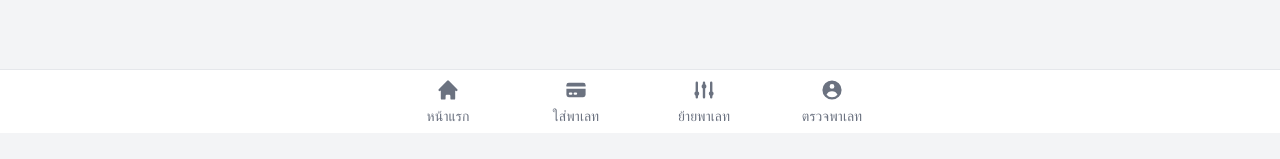
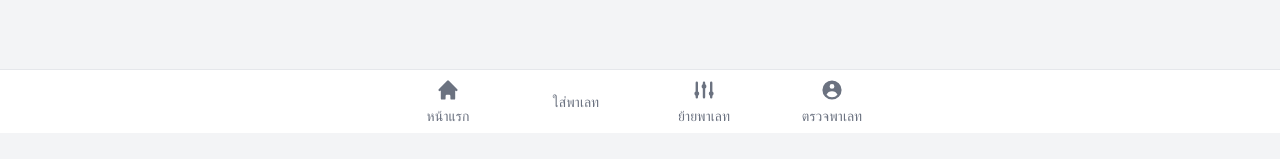
Before and after one commit to IARC-Programing/warehouse-miniapp, a React (Create React App) app: page / in a window 1280 px wide. Shown: the part 667-826 px from the top of the page. Built offline with nearby package versions, Linux system fonts and the light colour scheme.

Commit message:
✨ Update หน้า Insert pallet

```diff
--- a/package.json
+++ b/package.json
@@ -6,6 +6,10 @@
     "@emotion/react": "^11.11.0",
     "@emotion/styled": "^11.11.0",
     "@fortawesome/fontawesome-free": "^6.4.0",
+    "@fortawesome/fontawesome-svg-core": "^6.4.0",
+    "@fortawesome/free-regular-svg-icons": "^6.4.0",
+    "@fortawesome/free-solid-svg-icons": "^6.4.0",
+    "@fortawesome/react-fontawesome": "^0.2.0",
     "@mui/joy": "^5.0.0-alpha.78",
     "@testing-library/jest-dom": "^5.16.5",
     "@testing-library/react": "^13.4.0",
--- a/src/components/BottomNav.jsx
+++ b/src/components/BottomNav.jsx
@@ -1,5 +1,6 @@
 import React from "react";
 import { Link } from "react-router-dom";
+import { FontAwesomeIcon } from "@fortawesome/react-fontawesome";
 
 function BottomNav() {
   return (
@@ -23,28 +24,16 @@ function BottomNav() {
               หน้าแรก
             </span>
           </Link>
-          <button
+          <Link
+            to='/insert'
             type='button'
             className='inline-flex flex-col items-center justify-center px-5 hover:bg-gray-50 dark:hover:bg-gray-800 group'
           >
-            <svg
-              className='w-6 h-6 mb-1 text-gray-500 dark:text-gray-400 group-hover:text-blue-600 dark:group-hover:text-blue-500'
-              fill='currentColor'
-              viewBox='0 0 20 20'
-              xmlns='http://www.w3.org/2000/svg'
-              aria-hidden='true'
-            >
-              <path d='M4 4a2 2 0 00-2 2v1h16V6a2 2 0 00-2-2H4z'></path>
-              <path
-                clip-rule='evenodd'
-                fill-rule='evenodd'
-                d='M18 9H2v5a2 2 0 002 2h12a2 2 0 002-2V9zM4 13a1 1 0 011-1h1a1 1 0 110 2H5a1 1 0 01-1-1zm5-1a1 1 0 100 2h1a1 1 0 100-2H9z'
-              ></path>
-            </svg>
+            <FontAwesomeIcon icon='fa-solid fa-pallet' />
             <span className='text-sm text-gray-500 dark:text-gray-400 group-hover:text-blue-600 dark:group-hover:text-blue-500'>
               ใส่พาเลท
             </span>
-          </button>
+          </Link>
           <button
             type='button'
             className='inline-flex flex-col items-center justify-center px-5 hover:bg-gray-50 dark:hover:bg-gray-800 group'
--- a/src/index.js
+++ b/src/index.js
@@ -2,6 +2,7 @@ import React from "react";
 import ReactDOM from "react-dom/client";
 import "./index.css";
 import App from "./App";
+import "@fortawesome/fontawesome-free/css/fontawesome.min.css";
 import reportWebVitals from "./reportWebVitals";
 
 const root = ReactDOM.createRoot(document.getElementById("root"));
--- a/src/views/InsertPallets.js
+++ b/src/views/InsertPallets.js
@@ -1,9 +1,25 @@
-import React from 'react'
-
+import React from "react";
+import Layout from "../components/Layout";
+import { Controller, useForm } from "react-hook-form";
+import { Input } from "@mui/joy";
 function InsertPallets() {
+  const { control } = useForm();
   return (
-    <div>InsertPallets</div>
-  )
+    <Layout title='ใส่พาเลทไปยังคลัง'>
+      <form>
+        <div className='flex flex-wrap'>
+          <div className='w-full py-1 p-2'>สแกนคลัง</div>
+          <Controller
+            control={control}
+            name='warehouse'
+            render={({ field }) => (
+              <Input {...field} placeholder='คลังสินค้า' fullWidth autoFocus />
+            )}
+          />
+        </div>
+      </form>
+    </Layout>
+  );
 }
 
-export default InsertPallets
+export default InsertPallets;
```
Also changed, not shown: 1 other file (tests, documents, lock files or other folders).
